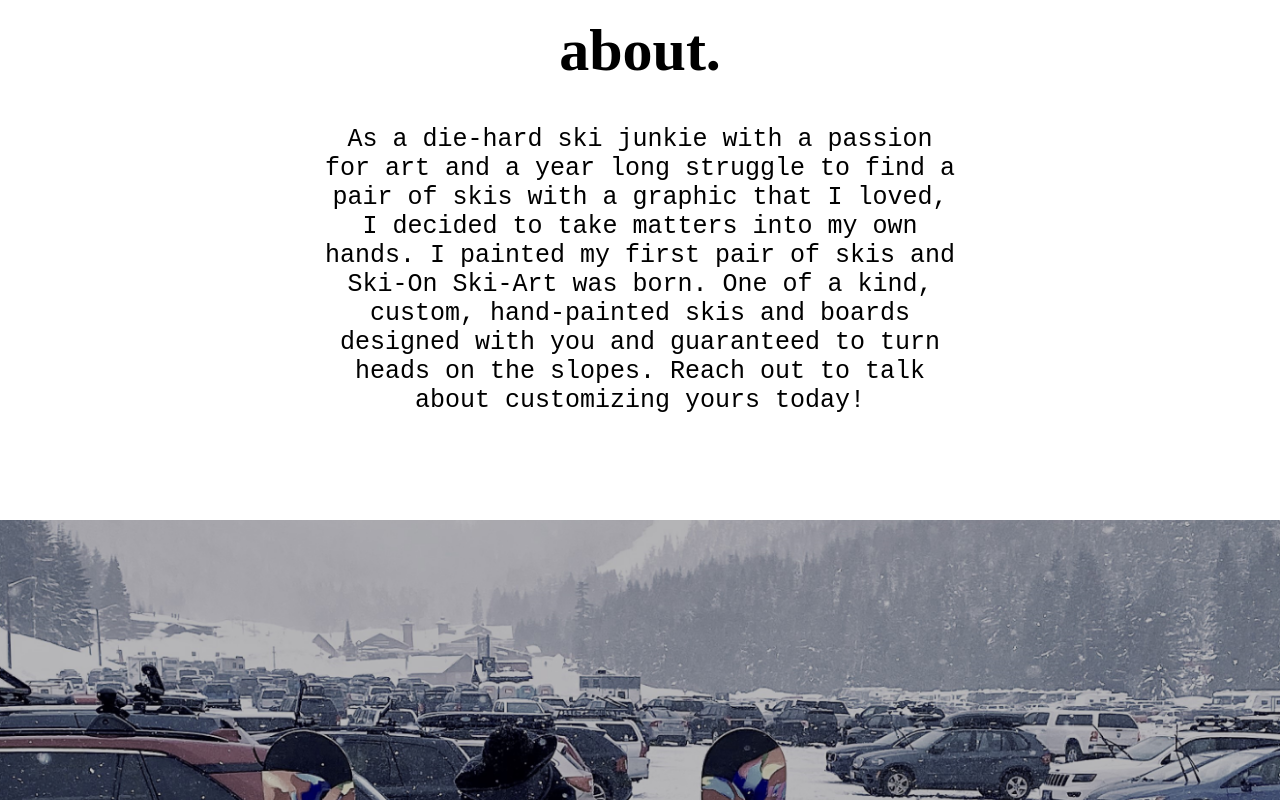
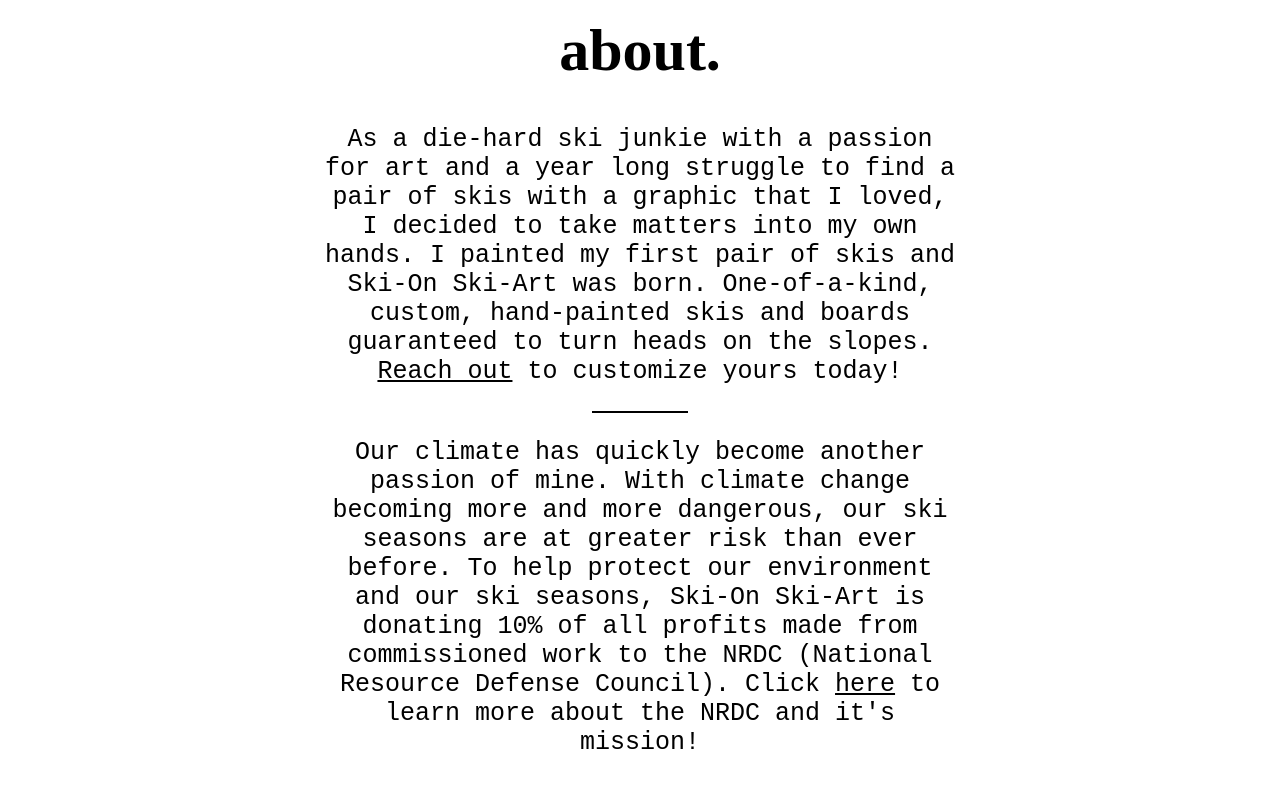
Before and after one commit to ryan-bloom/skionskiart, a React (Create React App) app: page / in a window 1280 px wide. Shown: the part 560-1360 px from the top of the page. Built offline with nearby package versions, Linux system fonts and the light colour scheme.

Commit message:
changed background image for mountain, added blurb about nrdc. Removed blurbs from project information pages

```diff
--- a/src/pages/home/home.css
+++ b/src/pages/home/home.css
@@ -146,7 +146,7 @@
 
 .paralax-image-3 {
   min-height: 40rem;
-  background-image: url(../../images/moutainBkgrnd.jpg);
+  background-image: url(../../images/moutainBkgrnd2.jpg);
   background-repeat: no-repeat;
   background-position: center;
   background-size: cover;
@@ -167,7 +167,19 @@
   color: black;
   padding: 2rem;
 }
-
+hr {
+  width: 15%;
+  height: 2px;
+  background: black;
+  border: none;
+}
+.in-text-link {
+  padding: 0;
+  text-decoration: underline;
+}
+.in-text-link:hover {
+  cursor: pointer;
+}
 @media only screen and (max-width: 479px) {
   .header-div {
     min-height: 45vh;
--- a/src/pages/home/home.tsx
+++ b/src/pages/home/home.tsx
@@ -6,7 +6,8 @@
 
 export const Home = withRouter((props) =>{
     const urlHash = props.history.location.hash;
-    const aboutMessage:string = 'As a die-hard ski junkie with a passion for art and a year long struggle to find a pair of skis with a graphic that I loved, I decided to take matters into my own hands. I painted my first pair of skis and Ski-On Ski-Art was born. One of a kind, custom, hand-painted skis and boards designed with you and guaranteed to turn heads on the slopes. Reach out to talk about customizing yours today!';
+    const aboutMessage:string = 'As a die-hard ski junkie with a passion for art and a year long struggle to find a pair of skis with a graphic that I loved, I decided to take matters into my own hands. I painted my first pair of skis and Ski-On Ski-Art was born. One-of-a-kind, custom, hand-painted skis and boards guaranteed to turn heads on the slopes.';
+    const missionMessage:string= 'Our climate has quickly become another passion of mine. With climate change becoming more and more dangerous, our ski seasons are at greater risk than ever before. To help protect our environment and our ski seasons, Ski-On Ski-Art is donating 10% of all profits made from commissioned work to the NRDC (National Resource Defense Council).';
 
     const spaceMan = './images/spaceMan.JPG';
     const deepSea = './images/deepSea.JPG';
@@ -26,7 +27,7 @@
             <div className="header-div">
                 <p className="header-title">Ski-On Ski-Art</p>
                 <h3 className="header-quote">
-                    One of a Kind - Custom - Hand Painted Skis &amp; Snowboards
+                    One-of-a-Kind, Custom, Hand-Painted Skis &amp; Snowboards
                 </h3>
                 <div className="header-nav-menu">
                     <button className="header-nav-button"><Link to="about" smooth={true}>about.</Link></button>
@@ -36,7 +37,9 @@
             </div>
             <div className="about-div" id="about">
                 <h1 className="section-header">about.</h1>
-                <p className="section-content">{aboutMessage}</p>
+                <p className="section-content">{aboutMessage} <Link className="in-text-link" to="contact" smooth={true}>Reach out</Link> to customize yours today!</p>
+                <hr/>
+                <p className="section-content">{missionMessage} Click <a className="in-text-link" href="https://www.nrdc.org/" target="blank">here</a> to learn more about the NRDC and it's mission!</p>
             </div>
             <div className="paralax-image-2"></div>
             <div className="projects-div" id="projects">
@@ -59,7 +62,7 @@
             <div className="paralax-image-3"></div>
             <div className="contact-div" id="contact">
                 <h1 className="section-header">contact.</h1>
-                <h2 className="contact-blurb">Reach out via email or instagram to order your skis/board today!</h2>
+                <h2 className="contact-blurb">Reach out via email or instagram to customize your skis/board today!</h2>
                 <div className="contact-info">
                     <a className="email-link" href={`mailto: skionskiart@gmail.com`}>Email: skionskiart@gmail.com</a>
                     <a className="instagram-link" href="https://www.instagram.com/skionskiart" target="_blank">Instagram: @skionskiart</a>
--- a/src/pages/projects/projects.tsx
+++ b/src/pages/projects/projects.tsx
@@ -56,7 +56,6 @@
                     <div className="project-page-info">
                         <h2 className="project-title">{`${selectedProject?.project_title}. project ${selectedProject?.project_number}`}</h2>
                         <p className="project-info">{`${selectedProject?.project_info}`}</p>
-                        <p className="project-blurb">{selectedProject?.project_blurb}</p>
                     </div>
                     <img className="project-page-image" src={projectImage} alt={`${selectedProject?.project_title}`}/>
                 </div>
```
Also changed, not shown: public/images/moutainBkgrnd2.jpg (added), src/images/moutainBkgrnd2.jpg (added).
